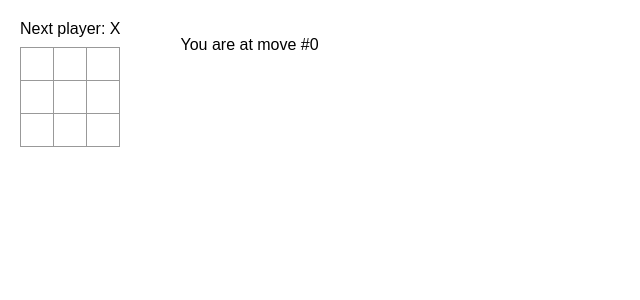
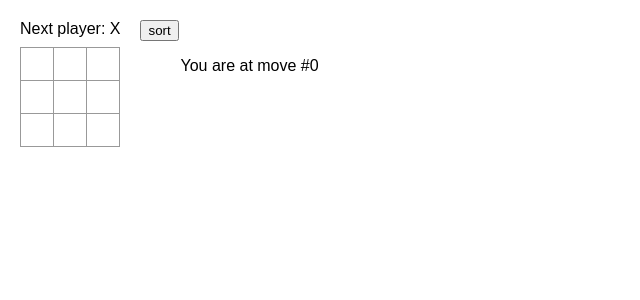
Before and after one commit to taeukkk/react, a React (Create React App) app in the folder tic_tac_toe/src/: page / in a window 1280 px wide. Shown: the top 300 px of the page, without its empty margins (0-640 px from the left). Built offline with nearby package versions, Linux system fonts and the light colour scheme.

Commit message:
toggle button

```diff
--- a/tic_tac_toe/src/App.js
+++ b/tic_tac_toe/src/App.js
@@ -113,6 +113,7 @@ export default function Game() {
   // const currentSquares = history[history.length - 1];
   // const xIsNext = currentMove % 2 === 0;
   const currentSquares = history[currentMove];
+  const [toggle, setToggle] = useState(false);
 
   function handlePlay(nextSquares) {
     // setHistory([...history, nextSquares]);
@@ -152,7 +153,10 @@ export default function Game() {
         />
       </div>
       <div className="game-info">
-        <ol>{moves}</ol>
+        <button onClick={() => setToggle(!toggle)}>sort</button>
+        {toggle && <ol>{moves}</ol>}
+        {!toggle && <ol>{moves.reverse()}</ol>}
+        {/* <ol>{moves}</ol> */}
       </div>
     </div>
   );
```
